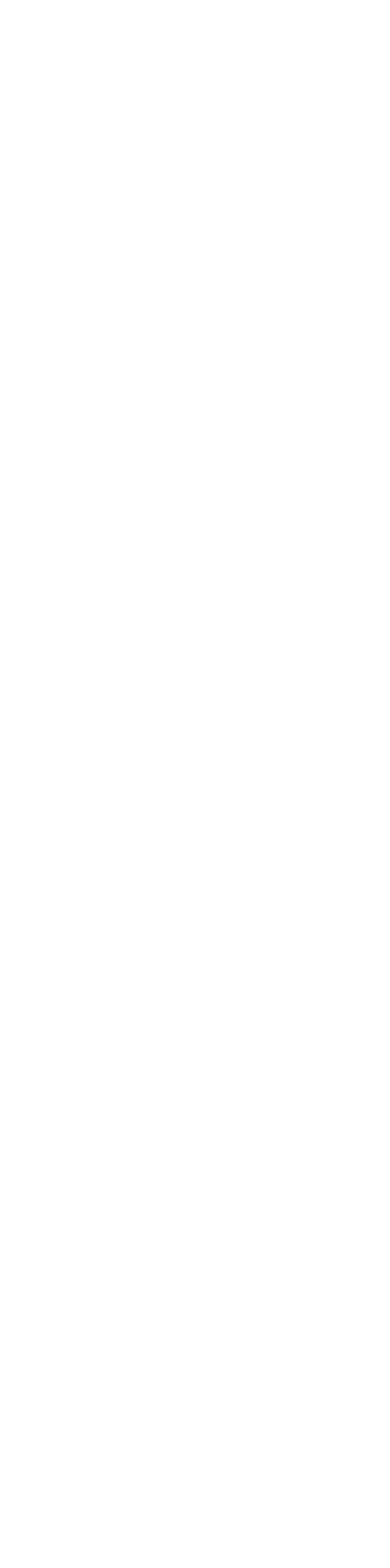
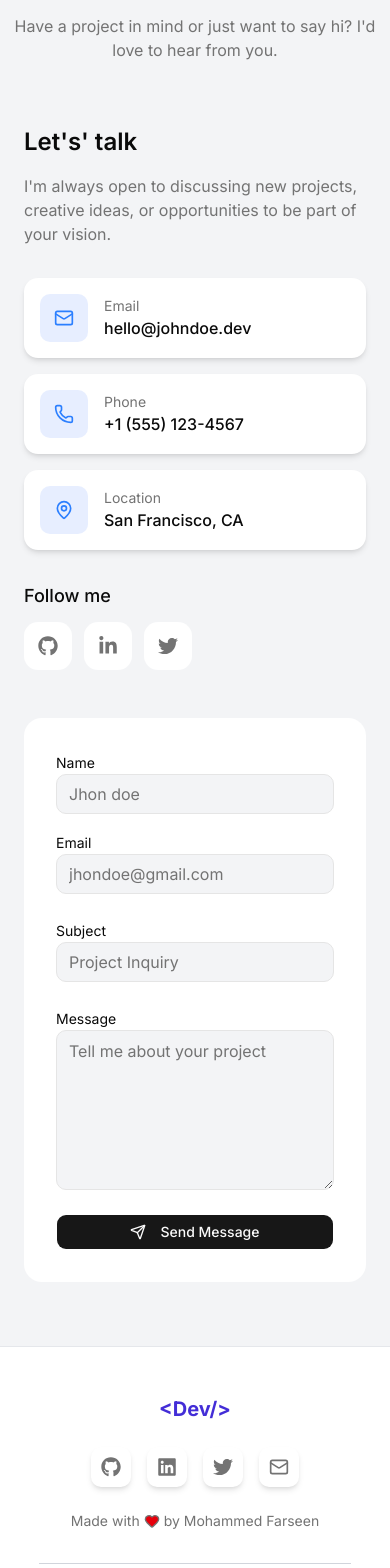
Before and after one commit to ancientphoenix34/Portfolio-Next, a Next.js app: page / in a window 390 px wide. Shown: the part 10140-11708 px from the top of the page. Before the commit the page ends 10038 px from the top, so only its background shows below. Built offline with nearby package versions, Linux system fonts and the light colour scheme.

Commit message:
footer,scoll button and contact section have been completed

```diff
--- a/app/layout.tsx
+++ b/app/layout.tsx
@@ -3,6 +3,8 @@ import { Inter } from "next/font/google";
 import "./globals.css";
 import Provider from "@/components/Hoc/Provider";
 import ResponsiveNav from "@/components/Home/Navbar/ResponsiveNav";
+import Footer from "@/components/Home/Footer/Footer";
+import ScrollToTop from "@/components/Helper/ScrollToTop";
 
 const font=Inter({
   weight:['100','200','300','400','500','600','700','800','900'],
@@ -26,6 +28,8 @@ export default function RootLayout({
         <Provider>
           <ResponsiveNav/>
         {children}
+        <Footer/>
+        <ScrollToTop/>
         </Provider>
         </body>
     </html>
--- /dev/null
+++ b/components/Helper/ScrollToTop.tsx
@@ -0,0 +1,37 @@
+"use client"
+import { ArrowUp } from 'lucide-react';
+import React, { useEffect, useState } from 'react'
+
+const ScrollToTop = () => {
+
+    const [isVisible, setIsVisible] = useState(false);
+
+    useEffect(() => {
+        const toggleVisiblity = () => {
+            if (window.scrollY > 300) setIsVisible(true);
+            else setIsVisible(false)
+        }
+        window.addEventListener("scroll", toggleVisiblity);
+
+        return () => window.removeEventListener("scroll", toggleVisiblity);
+    }, [])
+
+    const scrollToTop = () => {
+        window.scrollTo({
+            top: 0,
+            behavior: "smooth",
+        })
+    }
+    return (
+        <div className='fixed bottom-4 animate-pulse right-4'>
+            {isVisible && (
+                <button className='bg-blue-700 cursor-pointer text-white rounded-full w-12 h-12 flex
+        items-center justify-center focus:outline-none'>
+                    <ArrowUp />
+                </button>
+            )}
+        </div>
+    )
+}
+
+export default ScrollToTop
--- /dev/null
+++ b/components/Home/Contact/Contact.tsx
@@ -0,0 +1,104 @@
+import SectionHeading from '@/components/Helper/SectionHeading'
+import { Button } from '@/components/ui/button'
+import { Input } from '@/components/ui/input'
+import { Textarea } from '@/components/ui/textarea'
+import { contactInfo, socialLinks } from '@/data'
+import { Link2, Send } from 'lucide-react'
+
+const Contact = () => {
+  return (
+    <div className='py-16 bg-gray-100 dark:bg-gray-950'>
+      <SectionHeading
+        title_1='Get In'
+        title_2='Touch'
+        description="Have a project in mind or just want to say hi? I'd love to hear from you."
+      />
+      <div className='px-6 max-w-5xl mx-auto'>
+        <div className="grid lg:grid-cols-2 gap-12">
+          {/*contact info*/}
+          <div>
+            <div className='space-y-8'>
+              <div>
+                <h3 className='text-2xl font-semibold mb-4'>Let's&apos; talk</h3>
+                <p className='text-muted-foreground'>
+                  I&apos;m always open to discussing new projects, creative ideas, or opportunities to be part of your vision.
+                </p>
+              </div>
+              <div className='space-y-4'>
+                {
+                  contactInfo.map((item) => {
+                    return <a href={item.href} key={item.label} target='_blank'
+                      className='flex items-center gap-4 p-4 bg-white dark:bg-gray-800 shadow-md rounded-xl
+                  hover:scale-105 transition-all duration-300 group'>
+                      <div className='w-12 h-12 rounded-lg bg-blue-600/10 flex items-center justify-center
+                  group-hover:bg-blue-600/20 transition-colors'>
+                        <item.icon className='w-5 h-5 text-blue-500 dark:text-white' />
+                      </div>
+                      <div>
+                        <p className='text-sm text-muted-foreground'>
+                          {item.label}
+                        </p>
+                        <p className='font-medium'>
+                          {item.value}
+                        </p>
+                      </div>
+                    </a>
+                  })
+                }
+              </div>
+              {/*social media icons*/}
+              <div>
+                <h4 className='text-lg font-medium'>
+                  Follow me
+                </h4>
+                <div className='flex gap-3 mt-3'>
+                  {socialLinks.map((link) => {
+                    return <a href={link.href} key={link.label} target='_blank' className='w-12
+                    h-12 rounded-xl bg-white dark:bg-gray-800 flex items-center justify-center
+                    text-muted-foreground hover:text-blue-500 transition-colors'>
+                      <link.icon className="w-5 h-5" />
+                    </a>
+                  })}
+                </div>
+              </div>
+            </div>
+          </div>
+
+          {/* contact form*/}
+          <div>
+            <form className='bg-white dark:bg-gray-800 rounded-2xl p-8 space-y-6'>
+              <div className='grid sm:grid-cols-2 gap-4'>
+                <div className='space-y-2'>
+                  <label htmlFor="name" className='text-sm font-meduim'>Name</label>
+                  <Input id="name" name="name" placeholder='Jhon doe' required className='bg:gray-100' />
+                </div>
+                <div className='space-y-2'>
+                  <label htmlFor="email" className='text-sm font-meduim'>Email</label>
+                  <Input id="email" name="email" placeholder='jhondoe@gmail.com' required className='bg:gray-100' />
+                </div>
+              </div>
+              <div className='space-y-2'>
+                <label htmlFor="subject" className='text-sm font-meduim'>Subject</label>
+                <Input id="subject" name="subject" placeholder='Project Inquiry' required className='bg-gray-100' />
+              </div>
+              <div className='space-y-2'>
+                <label htmlFor="Message" className='text-sm font-meduim'>Message</label>
+                <Textarea id='message' name='message' placeholder='Tell me about your project'
+                  rows={5}
+                  required
+                  className='bg-gray-100 h-40'
+                />
+              </div>
+              <Button type="submit" size={"lg"} className="w-full cursor-pointer">
+                <Send className="w-4 h-4 mr-2" />
+                Send Message
+              </Button>
+            </form>
+          </div>
+        </div>
+      </div>
+    </div>
+  )
+}
+
+export default Contact
--- /dev/null
+++ b/components/Home/Footer/Footer.tsx
@@ -0,0 +1,36 @@
+import { footerSocialLinks } from '@/data'
+import { link } from 'fs'
+import { Heart } from 'lucide-react'
+import React from 'react'
+
+const Footer = () => {
+    return (
+        <footer className='border-t bg-white dark:bg-gray-900 border-gray-200 dark:border-gray-700 py-12'>
+            <div className='w-[80%] mx-auto'>
+                <div className='flex flex-col md:flex-row items-center justify-between gap-6'>
+                    <a href="#home" className='text-xl font-bold text-indigo-700'>
+                        {"<Dev/>"}
+                    </a>
+                    <div className='flex items-center gap-4'>
+                        {footerSocialLinks.map((link) => {
+                            return <a href={link.href} key={link.label} target='_blank' rel="noopener noreferrer" className='w-10 h-10 rounded-lg bg-white dark:bg-gray-800 shadow-md
+            flex items-center justify-center text-muted-foreground hover:text-blue-500' transition-colors>
+                                <link.icon className='w-5 h-5' />
+                            </a>
+                        })}
+                    </div>
+                    <p className='text-sm text-muted-foreground flex items-center gap-1'>
+                        Made with {''} <Heart className='w-4 h-4 text-destrctive fill-destructive' />by Mohammed Farseen
+                    </p>
+                </div>
+                <div className='mt-8 pt-8 border-t border-gray-300 dark:border-gray-800 text-center'>
+                    <p className='text-sm text-muted-foreground'>
+                        All rigths reserved.
+                    </p>
+                </div>
+            </div>
+        </footer>
+    )
+}
+
+export default Footer
--- a/components/Home/Home.tsx
+++ b/components/Home/Home.tsx
@@ -5,6 +5,8 @@ import Skills from './Skills/Skills'
 import Project from './Project/Project'
 import Experience from './Experience/Experience'
 import Reviews from './Reviews/Reviews'
+import Contact from './Contact/Contact'
+import Footer from './Footer/Footer'
 
 const Home = () => {
   return (
@@ -15,6 +17,7 @@ const Home = () => {
       <Project />
       <Experience />
       <Reviews />
+      <Contact />
     </div>
   )
 }
--- /dev/null
+++ b/components/ui/input.tsx
@@ -0,0 +1,19 @@
+import * as React from "react"
+
+import { cn } from "@/lib/utils"
+
+function Input({ className, type, ...props }: React.ComponentProps<"input">) {
+  return (
+    <input
+      type={type}
+      data-slot="input"
+      className={cn(
+        "h-10 w-full min-w-0 rounded-lg border border-input bg-gray-100 dark:bg-gray-700 px-3 py-2 text-base transition-colors outline-none file:inline-flex file:h-6 file:border-0 file:bg-transparent file:text-sm file:font-medium file:text-foreground placeholder:text-muted-foreground focus-visible:border-ring focus-visible:ring-3 focus-visible:ring-ring/50 disabled:pointer-events-none disabled:cursor-not-allowed disabled:bg-input/50 disabled:opacity-50 aria-invalid:border-destructive aria-invalid:ring-3 aria-invalid:ring-destructive/20 md:text-sm dark:bg-input/30 dark:disabled:bg-input/80 dark:aria-invalid:border-destructive/50 dark:aria-invalid:ring-destructive/40",
+        className
+      )}
+      {...props}
+    />
+  )
+}
+
+export { Input }
--- /dev/null
+++ b/components/ui/textarea.tsx
@@ -0,0 +1,18 @@
+import * as React from "react"
+
+import { cn } from "@/lib/utils"
+
+function Textarea({ className, ...props }: React.ComponentProps<"textarea">) {
+  return (
+    <textarea
+      data-slot="textarea"
+      className={cn(
+        "flex min-h-16 w-full rounded-lg border border-input bg-gray-100 dark:bg-gray-700 px-3 py-2 text-base transition-colors outline-none placeholder:text-muted-foreground focus-visible:border-ring focus-visible:ring-3 focus-visible:ring-ring/50 disabled:cursor-not-allowed disabled:bg-input/50 disabled:opacity-50 aria-invalid:border-destructive aria-invalid:ring-3 aria-invalid:ring-destructive/20 md:text-sm dark:bg-input/30 dark:disabled:bg-input/80 dark:aria-invalid:border-destructive/50 dark:aria-invalid:ring-destructive/40",
+        className
+      )}
+      {...props}
+    />
+  )
+}
+
+export { Textarea }
```
